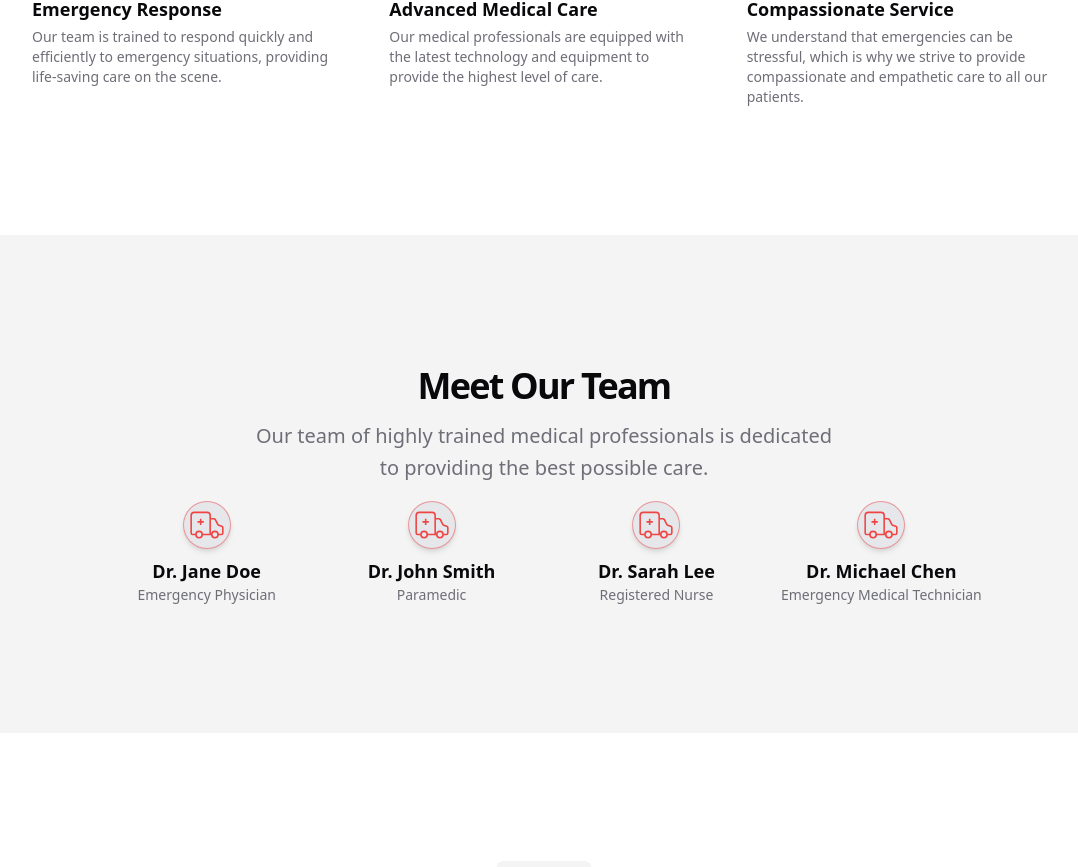
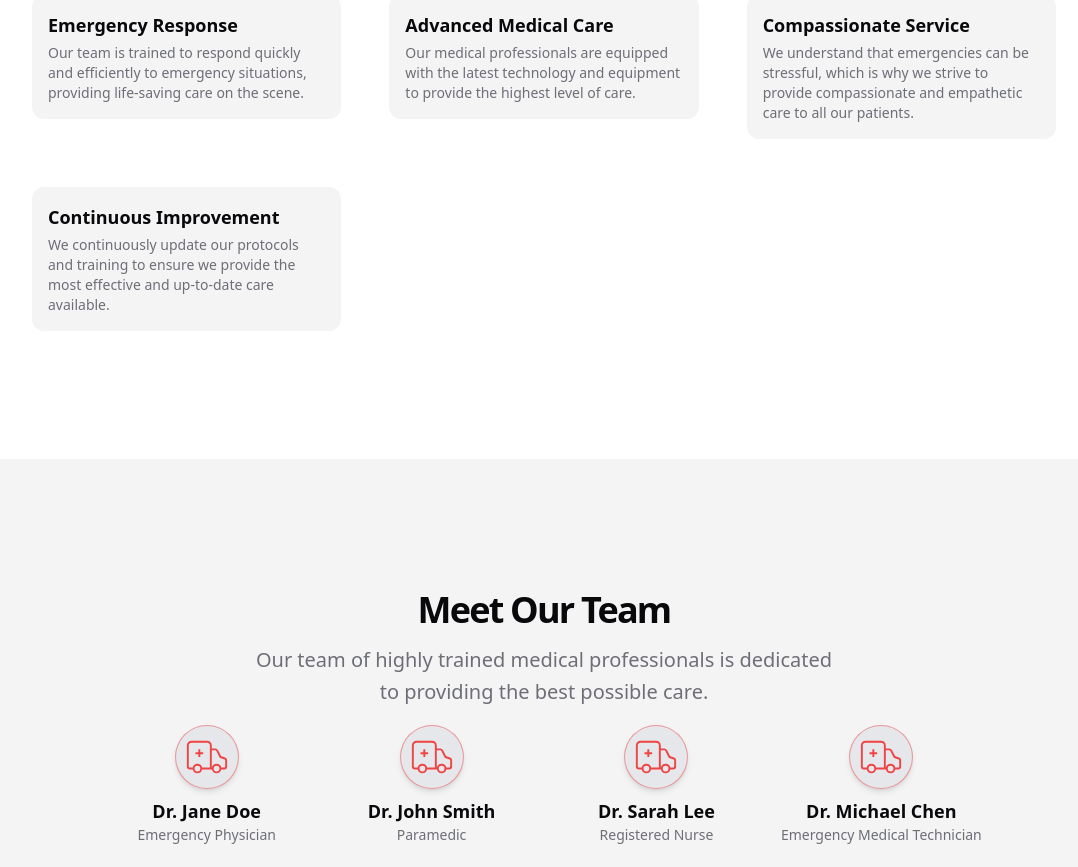
Before and after one commit to Dr-dyrane/ivisit, a React (Vite) app: page / in a window 1280 px wide. Shown: the part 893-1760 px from the top of the page, without its empty margins (96-1174 px from the left). Built offline with nearby package versions, Linux system fonts and the light colour scheme.

Commit message:
modular and dry

```diff
--- a/src/components/common/Avatar.jsx
+++ b/src/components/common/Avatar.jsx
@@ -2,7 +2,7 @@
 import React from 'react';
 
 const Avatar = ({ children, className }) => (
-  <div className={`w-12 h-12 border border-red-500/50 p-1 shadow-md rounded-full overflow-hidden bg-gray-200 ${className}`}>
+  <div className={`w-16 h-16 border border-red-500/50 p-2 shadow-md rounded-full overflow-hidden bg-gray-200 hover:shadow-lg transition-shadow ${className}`}>
     {children}
   </div>
 );
--- a/src/components/home/About.jsx
+++ b/src/components/home/About.jsx
@@ -1,47 +1,61 @@
-import React from "react";
+import React, { useEffect } from "react";
+import AOS from "aos";
+import "aos/dist/aos.css"; // Import AOS styles
 
 const About = () => {
+	useEffect(() => {
+		AOS.init({
+			duration: 1000, // Animation duration
+			easing: "ease-in-out", // Animation easing
+			once: true, // Whether animation should happen only once
+		});
+	}, []);
+
 	return (
-		<section id="about" className="w-full py-12 md:py-24 lg:py-32 flex flex-col items-center justify-center">
+		<section
+			id="about"
+			className="w-full py-12 md:py-24 lg:py-32 flex flex-col items-center justify-center bg-background text-foreground"
+		>
 			<div className="container space-y-12 px-4 md:px-6">
-				<div className="flex flex-col items-center justify-center space-y-4 text-center">
+				<div
+					className="flex flex-col items-center justify-center space-y-4 text-center"
+					data-aos="fade-up"
+				>
 					<div className="space-y-2">
-						<div className="inline-block rounded-lg bg-muted px-3 py-2 text-sm">
+						<div
+							className="inline-block rounded-lg bg-muted px-3 py-2 text-sm"
+							data-aos="fade-up"
+						>
 							About Us
 						</div>
-						<h2 className="text-3xl font-bold tracking-tighter sm:text-5xl">
+						<h2
+							className="text-3xl font-bold tracking-tighter sm:text-5xl"
+							data-aos="fade-up"
+						>
 							Dedicated to Saving Lives
 						</h2>
-						<p className="max-w-[900px] text-muted-foreground md:text-xl/relaxed lg:text-base/relaxed xl:text-xl/relaxed">
+						<p
+							className="max-w-[900px] text-muted-foreground md:text-xl/relaxed lg:text-base/relaxed xl:text-xl/relaxed"
+							data-aos="fade-up"
+						>
 							Our team of highly trained medical professionals is committed to
 							providing rapid response and expert care in times of emergency. We
 							are available 24/7 to assist you when you need it most.
 						</p>
 					</div>
 				</div>
-				<div className="mx-auto grid items-start gap-8 sm:max-w-4xl sm:grid-cols-2 md:gap-12 lg:max-w-5xl lg:grid-cols-3">
-					<div className="grid gap-1">
-						<h3 className="text-lg font-bold">Emergency Response</h3>
-						<p className="text-sm text-muted-foreground">
-							Our team is trained to respond quickly and efficiently to
-							emergency situations, providing life-saving care on the scene.
-						</p>
-					</div>
-					<div className="grid gap-1">
-						<h3 className="text-lg font-bold">Advanced Medical Care</h3>
-						<p className="text-sm text-muted-foreground">
-							Our medical professionals are equipped with the latest technology
-							and equipment to provide the highest level of care.
-						</p>
-					</div>
-					<div className="grid gap-1">
-						<h3 className="text-lg font-bold">Compassionate Service</h3>
-						<p className="text-sm text-muted-foreground">
-							We understand that emergencies can be stressful, which is why we
-							strive to provide compassionate and empathetic care to all our
-							patients.
-						</p>
-					</div>
+				<div
+					className="mx-auto grid items-start gap-8 sm:max-w-4xl sm:grid-cols-2 md:gap-12 lg:max-w-5xl lg:grid-cols-3"
+					data-aos="fade-up"
+				>
+					{features.map((feature, index) => (
+						<div key={index} className="grid gap-1 p-4 rounded-xl bg-muted">
+							<h3 className="text-lg font-bold">{feature.title}</h3>
+							<p className="text-sm text-muted-foreground">
+								{feature.description}
+							</p>
+						</div>
+					))}
 				</div>
 			</div>
 		</section>
@@ -49,3 +63,26 @@ const About = () => {
 };
 
 export default About;
+
+const features = [
+	{
+		title: "Emergency Response",
+		description:
+			"Our team is trained to respond quickly and efficiently to emergency situations, providing life-saving care on the scene.",
+	},
+	{
+		title: "Advanced Medical Care",
+		description:
+			"Our medical professionals are equipped with the latest technology and equipment to provide the highest level of care.",
+	},
+	{
+		title: "Compassionate Service",
+		description:
+			"We understand that emergencies can be stressful, which is why we strive to provide compassionate and empathetic care to all our patients.",
+	},
+	{
+		title: "Continuous Improvement",
+		description:
+			"We continuously update our protocols and training to ensure we provide the most effective and up-to-date care available.",
+	},
+];
--- a/src/components/home/Contact.jsx
+++ b/src/components/home/Contact.jsx
@@ -2,7 +2,10 @@ import React from "react";
 
 const Contact = () => {
 	return (
-		<section id="contact" className="w-full py-12 md:py-24 lg:py-32 flex flex-col items-center justify-cente">
+		<section
+			id="contact"
+			className="w-full py-12 md:py-24 lg:py-32 flex flex-col items-center justify-cente"
+		>
 			<div className="container px-4 md:px-6">
 				<div className="flex flex-col items-center justify-center space-y-4 text-center">
 					<div className="space-y-2">
--- a/src/components/home/Team.jsx
+++ b/src/components/home/Team.jsx
@@ -1,15 +1,24 @@
-import React from "react";
-import {
-	Avatar,
-	AvatarImage,
-	AvatarFallback,
-} from "../common/Avatar";
+import React, { useEffect } from "react";
+import { Avatar, AvatarImage, AvatarFallback } from "../common/Avatar";
+import AOS from "aos";
+import "aos/dist/aos.css";
 
 const Team = () => {
+	useEffect(() => {
+		AOS.init({
+			duration: 1000,
+			easing: "ease-in-out",
+			once: true,
+		});
+	}, []);
+
 	return (
-		<section id="team" className="w-full py-12 md:py-24 lg:py-32 bg-muted flex flex-col items-center justify-center">
+		<section
+			id="team"
+			className="w-full py-12 md:py-24 lg:py-32 bg-muted flex flex-col items-center justify-center"
+		>
 			<div className="container grid items-center justify-center gap-4 px-4 text-center md:px-6">
-				<div className="space-y-3">
+				<div className="space-y-3" data-aos="fade-up">
 					<h2 className="text-3xl font-bold tracking-tighter md:text-4xl/tight">
 						Meet Our Team
 					</h2>
@@ -19,54 +28,54 @@ const Team = () => {
 					</p>
 				</div>
 				<div className="grid grid-cols-1 sm:grid-cols-2 md:grid-cols-3 lg:grid-cols-4 gap-6">
-					<div className="flex flex-col items-center justify-center space-y-2">
-						<Avatar>
-							<AvatarImage src="logo.svg" alt="Dr. Jane Doe" />
-							<AvatarFallback>JD</AvatarFallback>
-						</Avatar>
-						<div className="text-center">
-							<h3 className="text-lg font-bold">Dr. Jane Doe</h3>
-							<p className="text-sm text-muted-foreground">
-								Emergency Physician
-							</p>
+					{teamMembers.map((member, index) => (
+						<div
+							key={index}
+							className="flex flex-col items-center justify-center space-y-2"
+							data-aos="fade-up"
+							data-aos-delay={index * 100}
+						>
+							<Avatar>
+								<AvatarImage src={member.image} alt={member.name} />
+								<AvatarFallback>{member.initials}</AvatarFallback>
+							</Avatar>
+							<div className="text-center">
+								<h3 className="text-lg font-bold">{member.name}</h3>
+								<p className="text-sm text-muted-foreground">{member.role}</p>
+							</div>
 						</div>
-					</div>
-					<div className="flex flex-col items-center justify-center space-y-2">
-						<Avatar>
-							<AvatarImage src="logo.svg" alt="Dr. John Smith" />
-							<AvatarFallback>JS</AvatarFallback>
-						</Avatar>
-						<div className="text-center">
-							<h3 className="text-lg font-bold">Dr. John Smith</h3>
-							<p className="text-sm text-muted-foreground">Paramedic</p>
-						</div>
-					</div>
-					<div className="flex flex-col items-center justify-center space-y-2">
-						<Avatar>
-							<AvatarImage src="logo.svg" alt="Dr. Sarah Lee" />
-							<AvatarFallback>SL</AvatarFallback>
-						</Avatar>
-						<div className="text-center">
-							<h3 className="text-lg font-bold">Dr. Sarah Lee</h3>
-							<p className="text-sm text-muted-foreground">Registered Nurse</p>
-						</div>
-					</div>
-					<div className="flex flex-col items-center justify-center space-y-2">
-						<Avatar>
-							<AvatarImage src="logo.svg" alt="Dr. Michael Chen" />
-							<AvatarFallback>MC</AvatarFallback>
-						</Avatar>
-						<div className="text-center">
-							<h3 className="text-lg font-bold">Dr. Michael Chen</h3>
-							<p className="text-sm text-muted-foreground">
-								Emergency Medical Technician
-							</p>
-						</div>
-					</div>
+					))}
 				</div>
 			</div>
 		</section>
 	);
 };
 
+const teamMembers = [
+	{
+		name: "Dr. Jane Doe",
+		role: "Emergency Physician",
+		image: "logo.svg",
+		initials: "JD",
+	},
+	{
+		name: "Dr. John Smith",
+		role: "Paramedic",
+		image: "logo.svg",
+		initials: "JS",
+	},
+	{
+		name: "Dr. Sarah Lee",
+		role: "Registered Nurse",
+		image: "logo.svg",
+		initials: "SL",
+	},
+	{
+		name: "Dr. Michael Chen",
+		role: "Emergency Medical Technician",
+		image: "logo.svg",
+		initials: "MC",
+	},
+];
+
 export default Team;
```
